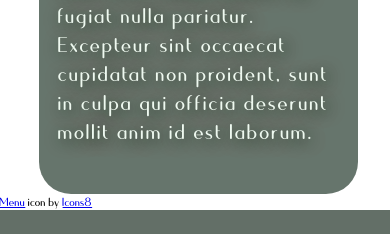
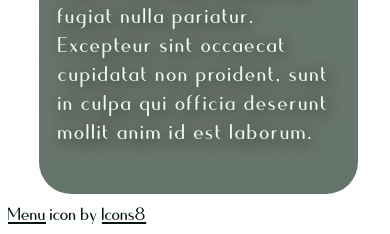
Before and after one commit to ImpendingKataclysm/restaurant_website, a Django app: template templates/about.html in a window 390 px wide. Shown: the part 2400-2634 px from the top of the page. Before the commit the page ends 2610 px from the top, so only its background shows below. Run offline with Django 3.2, Linux system fonts and the light colour scheme; the template is opened without the code that fills it, so the values that code supplies are empty.

Commit message:
Styled the icon credit links

```diff
--- a/restaurant/static/css/main.css
+++ b/restaurant/static/css/main.css
@@ -186,6 +186,10 @@ nav a:active {
     font-size: 3rem;
     color: #c2fba7;
     text-shadow: -0.6rem 0.6rem 1.9rem #000;
+}
+
+.icon_credit {
+    display: none;
 }
 
 .home_menu {
@@ -401,6 +405,19 @@ a.response_btn:hover, a.response_btn:focus {
         display: block;
     }
 
+    .icon_credit {
+        display: block;
+        color: #00190A;
+        font-size: 1.5rem;
+        padding: 0.5rem;
+        position: absolute;
+        z-index: 1;
+    }
+
+    .icon_credit a:link, .icon_credit a:visited {
+        color: #00190A
+    }
+
     .home:before {
         background-image: url("../images/mobile_bg1.jpg");
         background-position: center;
```
